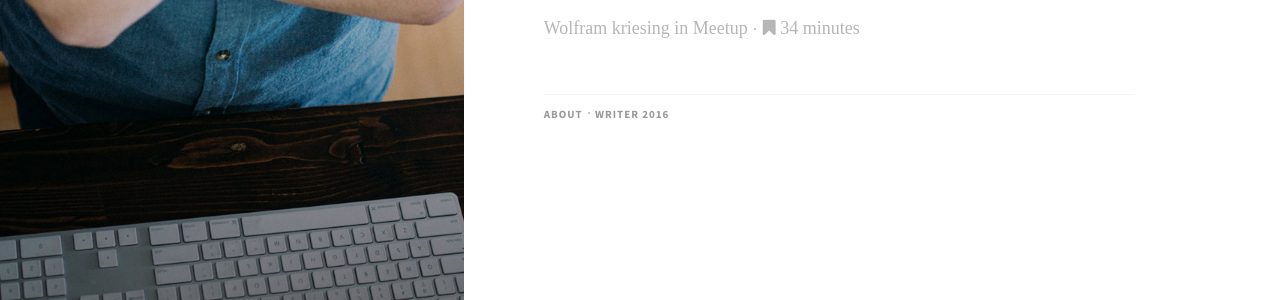
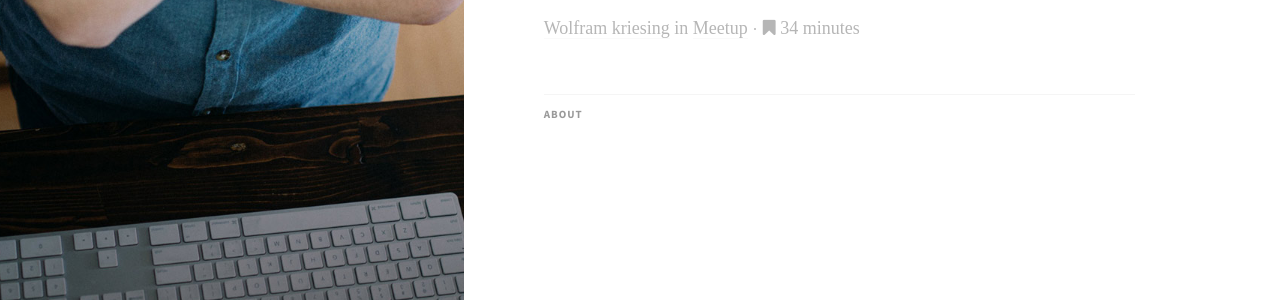
Before and after one commit to holidaycheck/tech-blog, a Jekyll site: the page built from index.md, in a window 1280 px wide. Shown: the part 298-598 px from the top of the page. Built offline with Jekyll 4.4.1, drawn with Linux system fonts in a browser that asks for light colours; some web fonts are replaced.

Commit message:
Remove some links that we don't need.

```diff
--- a/_config.yml
+++ b/_config.yml
@@ -30,11 +30,8 @@
   Home_Alt_2 : ['Home Alt 2', '/home-alt-2/', 'fa-home']
   About : ['About', '/about', 'fa-anchor']
   Contact : ['Contact', '/contact', 'fa-plane']
-  Author : ['Author', '/author/michelle', 'fa-user']
-single_footer: '<p>The writer community loves your content. Writer &copy; 2016 <a href="/">latest posts</a></p>'
 footer_links:
     About: ['About', '/about']
-    Writer: ['Writer 2016', '/about']
 
 # Build settings
 markdown: kramdown
```
